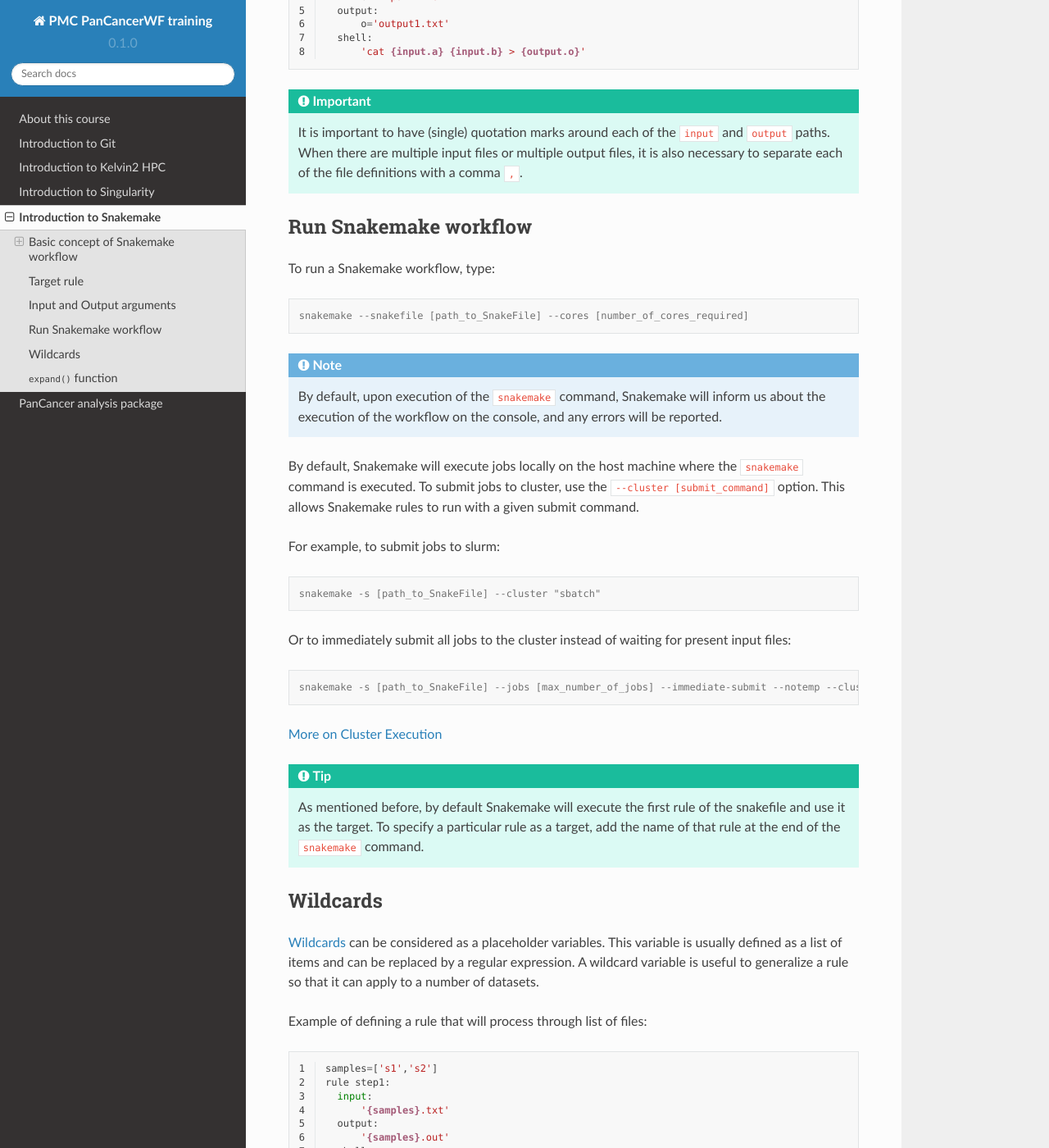
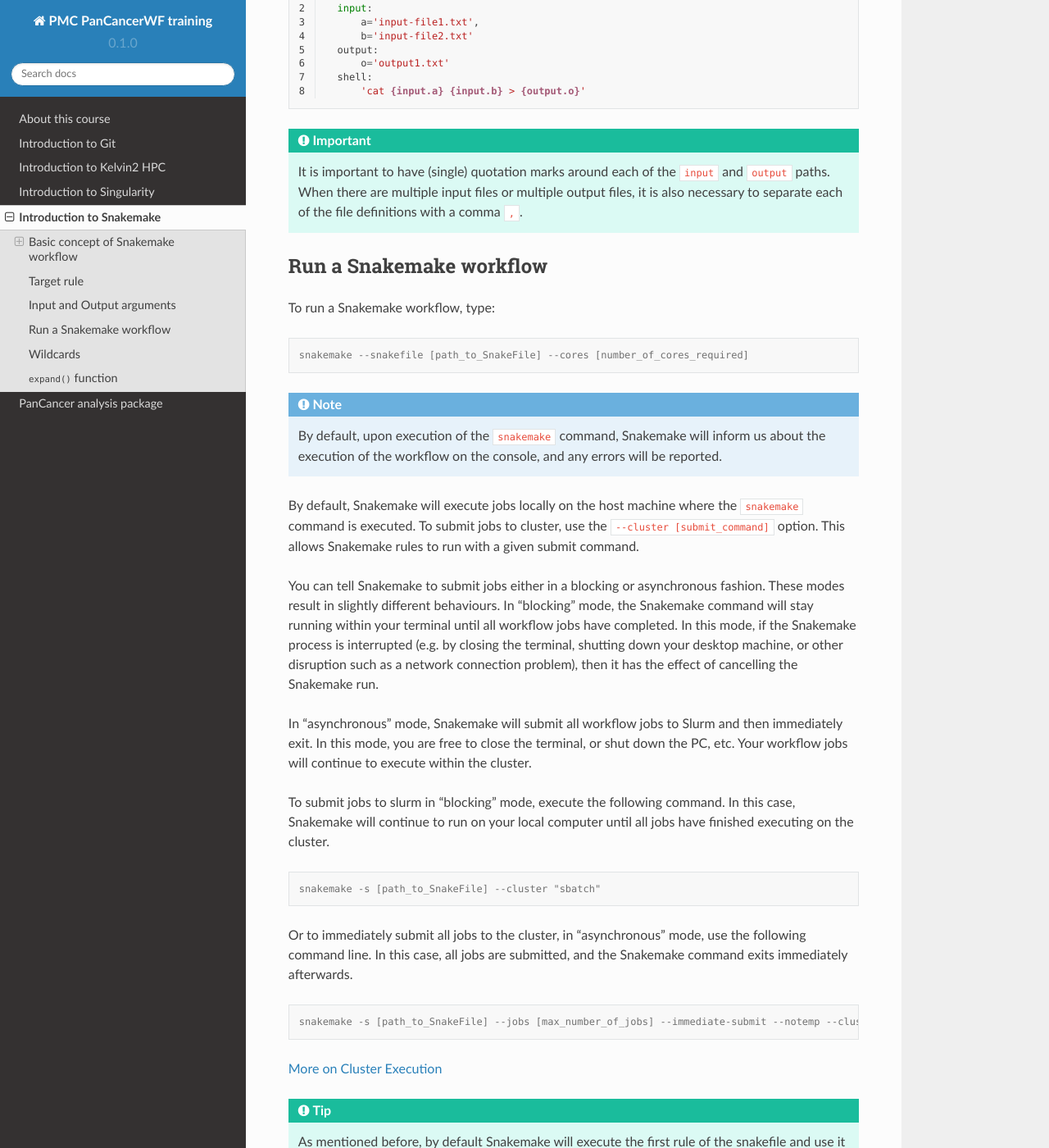
Before and after one commit to sirintra/PMC-PC-training, a Sphinx documentation site: the page built from docs/source/snakemake.rst, in a window 1280 px wide and 1400 px high, scrolled down 3402 px. Shown: the whole window at 82% size. Built offline with Sphinx 7.4.7 and the Read the Docs theme 2.0.0, drawn with Linux system fonts in a browser that asks for light colours; some of the changed text lies outside the part shown.

Commit message:
Update snakemake.rst

```diff
--- a/docs/source/snakemake.rst
+++ b/docs/source/snakemake.rst
@@ -75,7 +75,7 @@ Given a set of targets (outputs), Snakemake will find a composition of rules to
 Target rule
 ************************************
 
-A target rule is the rule that Snakemake focuses on when executing a Snakefile. When a workflow is executed, Snakemake will focus on producing output/target(s) defined in the target rule by creating a sequence of jobs that are dependent on each other.
+A target rule is the rule that Snakemake focuses on when executing a Snakefile. When a workflow is executed, Snakemake will focus on producing output/target(s) defined in the target rule by creating a sequence of jobs that are dependent on each other. Multiple target rules can exist within a Snakemake file, but only one can be executed at a time. The target rule to be used can be specified as a command line parameter.
 
 By default, if no target rule is specified, Snakemake will use the first rule of the Snakefile as the target. In a nutshell, a target rule should define a collection of final outputs expected from the workflow.
 
@@ -142,7 +142,7 @@ Alternatively, ``input`` and ``output`` files can be assigned and referred to by
    It is important to have (single) quotation marks around each of the ``input`` and ``output`` paths. When there are multiple input files or multiple output files, it is also necessary to separate each of the file definitions with a comma ``,``.
 
 
-Run Snakemake workflow
+Run a Snakemake workflow
 ************************************
 
 To run a Snakemake workflow, type:
@@ -160,15 +160,18 @@ To run a Snakemake workflow, type:
 By default, Snakemake will execute jobs locally on the host machine where the ``snakemake`` command is executed.
 To submit jobs to cluster, use the ``--cluster [submit_command]`` option. This allows Snakemake rules to run with a given submit command.
 
+You can tell Snakemake to submit jobs either in a blocking or asynchronous fashion. These modes result in slightly different behaviours. In "blocking" mode, the Snakemake command will stay running within your terminal until all workflow jobs have completed. In this mode, if the Snakemake process is interrupted (e.g. by closing the terminal, shutting down your desktop machine, or other disruption such as a network connection problem), then it has the effect of cancelling the Snakemake run.
 
-For example, to submit jobs to slurm:
+In "asynchronous" mode, Snakemake will submit all workflow jobs to Slurm and then immediately exit. In this mode, you are free to close the terminal, or shut down the PC, etc. Your workflow jobs will continue to execute within the cluster.
+
+To submit jobs to slurm in "blocking" mode, execute the following command. In this case, Snakemake will continue to run on your local computer until all jobs have finished executing on the cluster.
 
 .. code-block:: console
 
    snakemake -s [path_to_SnakeFile] --cluster "sbatch"
 
 
-Or to immediately submit all jobs to the cluster instead of waiting for present input files:
+Or to immediately submit all jobs to the cluster, in "asynchronous" mode, use the following command line. In this case, all jobs are submitted, and the Snakemake command exits immediately afterwards.
 
 .. code-block:: console
 
```
